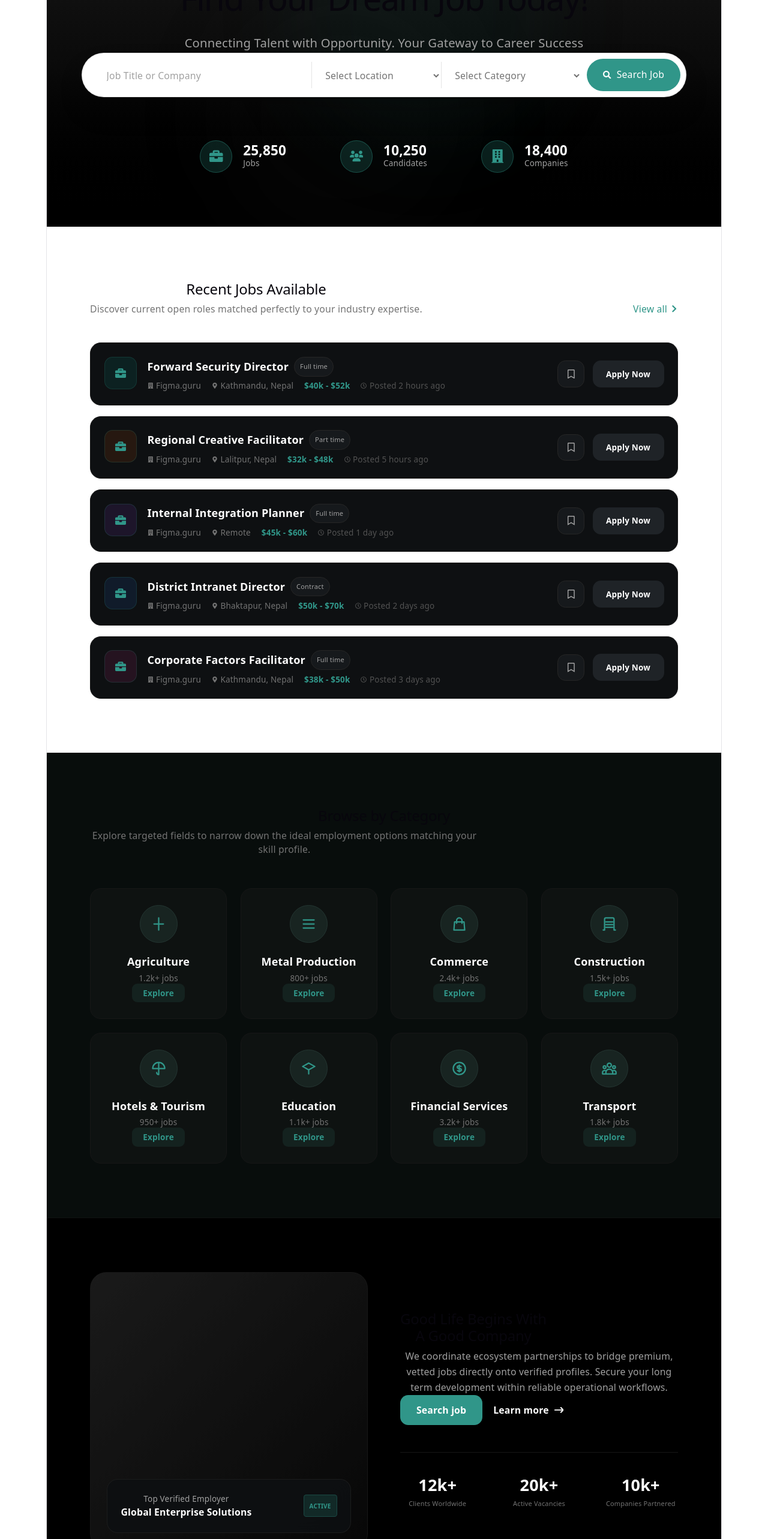
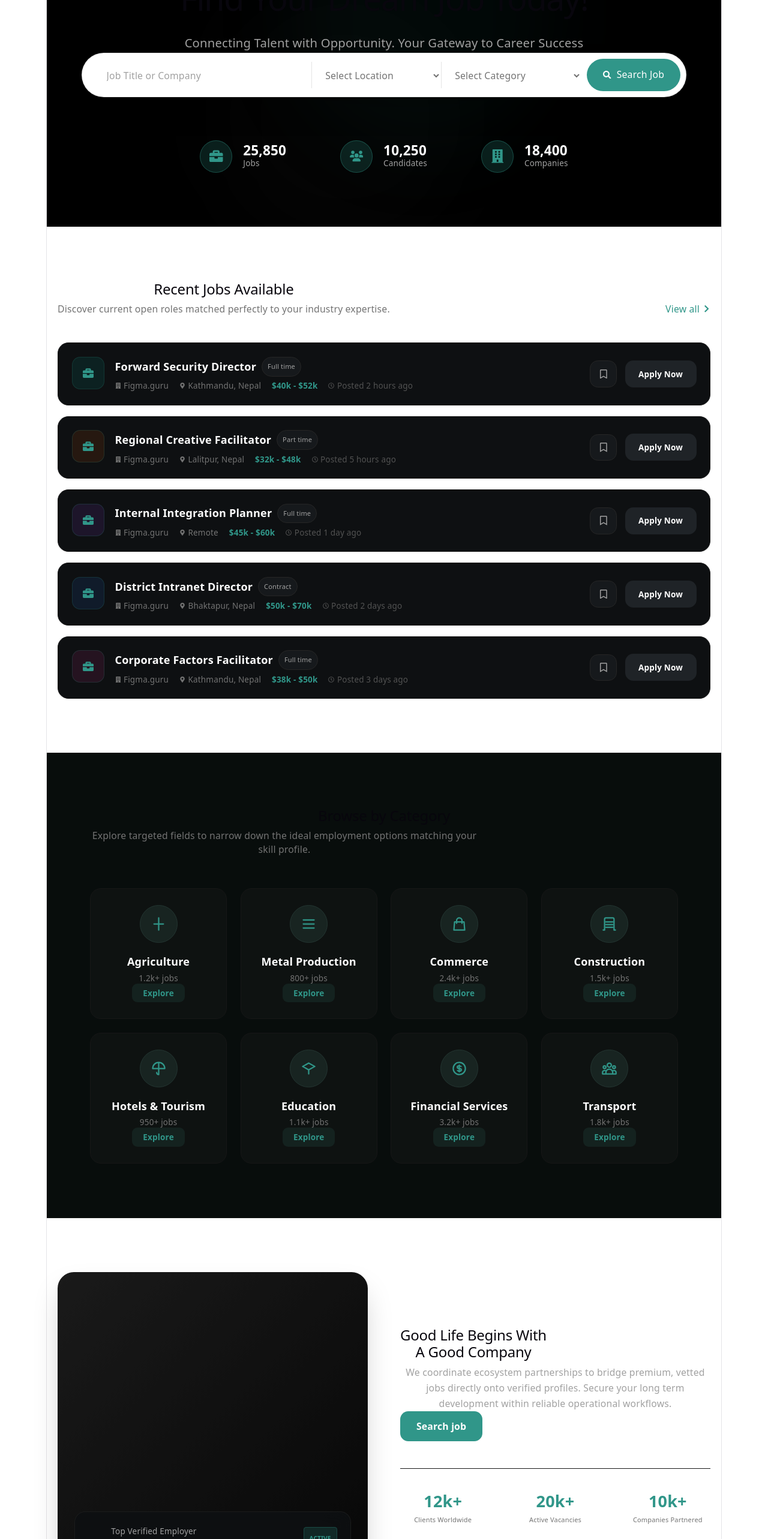
Before and after one commit to headlet/Job-Portal, a React (Vite) app: page / in a window 1280 px wide. Shown: the part 234-2800 px from the top of the page at 60% size. Built offline with nearby package versions, Linux system fonts and the light colour scheme.

Commit message:
completed building home page

```diff
--- a/src/pages/home.jsx
+++ b/src/pages/home.jsx
@@ -116,7 +116,7 @@ function Home() {
       {/* =========================================================
           1. HERO MAIN WRAPPER CONTAINER
          ========================================================= */}
-      <div className="w-full bg-[#0c0d0e] bg-gradient-to-b from-neutral-900 via-neutral-950 to-black px-6 py-20 text-center flex flex-col items-center justify-center relative overflow-hidden">
+      <div className="w-full bg-black px-6 py-20 text-center flex flex-col items-center justify-center relative overflow-hidden">
         <div className="absolute top-1/4 left-1/4 w-96 h-96 bg-neutral-800/10 rounded-full blur-3xl pointer-events-none" />
         <div className="absolute bottom-1/4 right-1/4 w-96 h-96 bg-teal-900/10 rounded-full blur-3xl pointer-events-none" />
 
@@ -230,10 +230,10 @@ function Home() {
       {/* =========================================================
           2. RECENT JOBS AVAILABLE SECTION
          ========================================================= */}
-      <div className="w-full bg-white py-20 px-6 sm:px-10 lg:px-16 max-w-7xl mx-auto">
+      <div className="w-full py-20 px-2 sm:px-3 lg:px-4 max-w-7xl mx-auto">
         <div className="flex justify-between items-end mb-10">
           <div>
-            <h2 className="text-2xl sm:text-3xl font-bold text-white mb-2">
+            <h2 className="text-2xl sm:text-3xl font-bold text-black mb-2">
               Recent Jobs Available
             </h2>
             <p className="text-sm text-neutral-500">
@@ -341,7 +341,7 @@ function Home() {
       {/* =========================================================
           4. BRAND MISSION STRIP
          ========================================================= */}
-      <div className="w-full bg-black py-20 px-6 sm:px-10 lg:px-16 max-w-7xl mx-auto">
+      <div className="w-full  py-20 px-2 sm:px-3 lg:px-4 max-w-7xl mx-auto">
         <div className="grid grid-cols-1 lg:grid-cols-2 gap-12 items-center">
           {/* Left Block Placeholder Styling Frame */}
           <div className="relative w-full aspect-video sm:aspect-[4/3] lg:aspect-square bg-gradient-to-br from-neutral-800 to-neutral-950 rounded-3xl overflow-hidden shadow-2xl border border-neutral-900">
@@ -363,7 +363,7 @@ function Home() {
 
           {/* Right Text Block */}
           <div className="flex flex-col items-start">
-            <h2 className="text-3xl sm:text-4xl font-bold tracking-tight text-white mb-4 leading-tight">
+            <h2 className="text-3xl sm:text-4xl font-bold tracking-tight text-black mb-4 leading-tight">
               Good Life Begins With <br />A Good Company
             </h2>
             <p className="text-sm text-neutral-400 font-medium leading-relaxed mb-8 max-w-xl">
@@ -384,19 +384,19 @@ function Home() {
             {/* Micro Stats Counter Footer inside Block */}
             <div className="grid grid-cols-3 gap-6 sm:gap-10 border-t border-neutral-900 pt-8 w-full">
               <div>
-                <h4 className="text-2xl font-bold text-white">12k+</h4>
+                <h4 className="text-2xl font-bold text-[#309689]">12k+</h4>
                 <p className="text-[11px] text-neutral-500 mt-0.5">
                   Clients Worldwide
                 </p>
               </div>
               <div>
-                <h4 className="text-2xl font-bold text-white">20k+</h4>
+                <h4 className="text-2xl font-bold text-[#309689]">20k+</h4>
                 <p className="text-[11px] text-neutral-500 mt-0.5">
                   Active Vacancies
                 </p>
               </div>
               <div>
-                <h4 className="text-2xl font-bold text-white">10k+</h4>
+                <h4 className="text-2xl font-bold text-[#309689]">10k+</h4>
                 <p className="text-[11px] text-neutral-500 mt-0.5">
                   Companies Partnered
                 </p>
@@ -409,7 +409,7 @@ function Home() {
       {/* =========================================================
           5. CALL TO ACTION SECTION
          ========================================================= */}
-      <div className="w-full bg-black px-6 sm:px-10 lg:px-16 pb-12 max-w-7xl mx-auto">
+      <div className="w-full  px-2 sm:px-3 lg:px-4 pb-12 max-w-7xl mx-auto">
         <div className="w-full bg-gradient-to-r from-[#111e1c] via-[#0b1715] to-neutral-950 border border-teal-950/40 rounded-3xl p-8 sm:p-12 lg:p-16 flex flex-col md:flex-row items-start md:items-center justify-between gap-8 relative overflow-hidden shadow-xl">
           <div className="absolute top-0 right-0 w-80 h-80 bg-[#309689]/5 rounded-full blur-3xl pointer-events-none" />
 
@@ -481,10 +481,10 @@ function Home() {
       {/* =========================================================
           7. NEWS AND BLOG SECTION
          ========================================================= */}
-      <div className="w-full bg-black py-20 px-6 sm:px-10 lg:px-16 max-w-7xl mx-auto">
+      <div className="w-full py-20 px-6 sm:px-10 lg:px-16 max-w-7xl mx-auto">
         <div className="flex justify-between items-end mb-10">
           <div>
-            <h2 className="text-2xl sm:text-3xl font-bold text-white mb-2">
+            <h2 className="text-2xl sm:text-3xl font-bold text-black mb-2">
               News and Blog
             </h2>
             <p className="text-sm text-neutral-500">
@@ -508,7 +508,7 @@ function Home() {
             <p className="text-xs text-neutral-500 mb-2 font-medium">
               11 March 2024
             </p>
-            <h3 className="text-lg font-bold text-white group-hover:text-[#309689] transition-colors leading-snug">
+            <h3 className="text-lg font-bold text-black group-hover:text-[#309689] transition-colors leading-snug">
               Maximizing Workplace Content Innovations: Tactical Approaches for
               Boosting Employee Engagement in 2024
             </h3>
@@ -524,7 +524,7 @@ function Home() {
             <p className="text-xs text-neutral-500 mb-2 font-medium">
               10 March 2024
             </p>
-            <h3 className="text-lg font-bold text-white group-hover:text-[#309689] transition-colors leading-snug">
+            <h3 className="text-lg font-bold text-black group-hover:text-[#309689] transition-colors leading-snug">
               How to Avoid the Top Ten Most Common Mistakes Candidates Make When
               Submitting Senior Developer Applications
             </h3>
```
